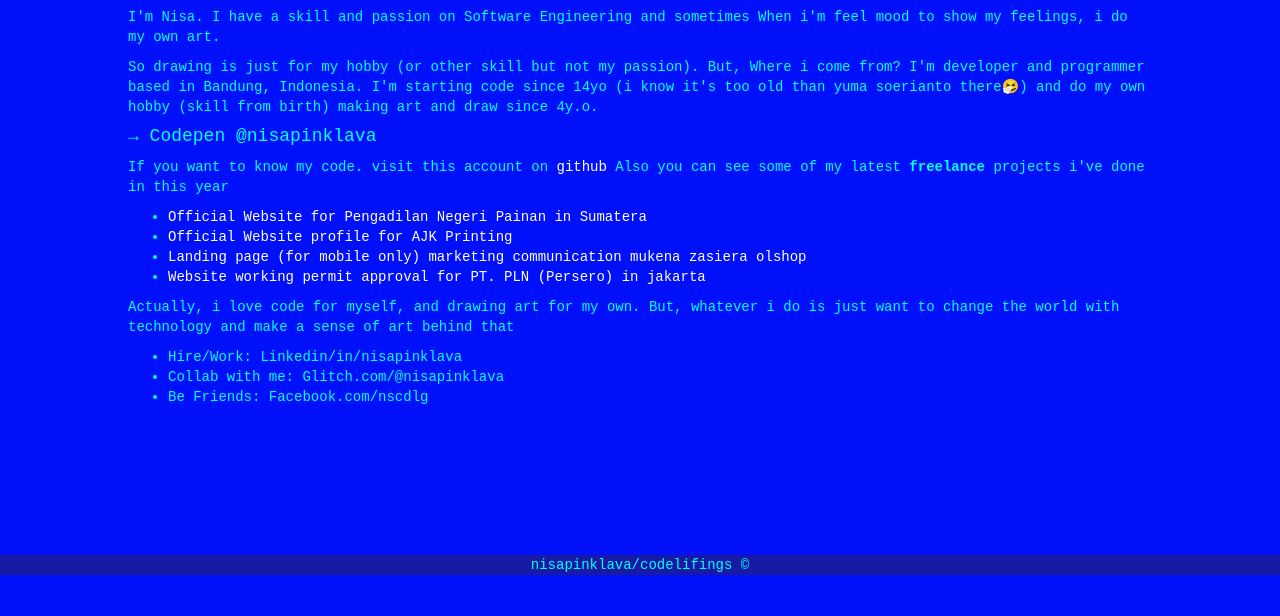
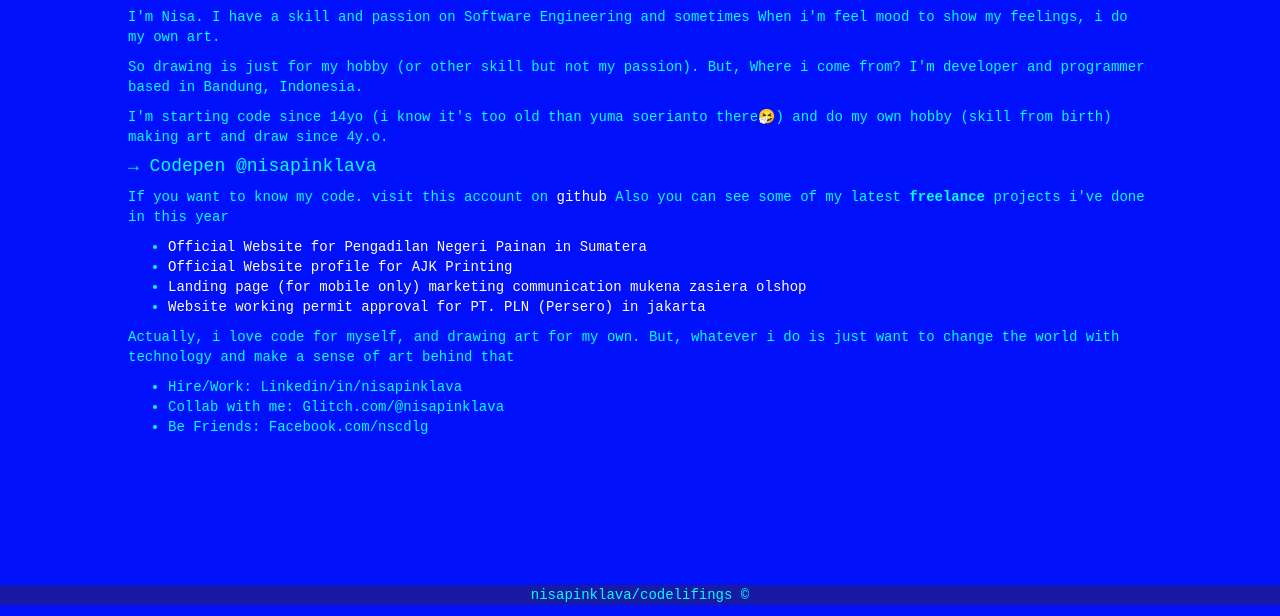
Before and after one commit to nisacodelifings/CYAN, a plain HTML site: page index.html in a window 1280 px wide. Shown: the part 184-800 px from the top of the page. Drawn offline with nearby package versions, Linux system fonts and the light colour scheme.

Commit message:
Update index.html

```diff
--- a/index.html
+++ b/index.html
@@ -26,7 +26,7 @@
          <!-- judul -->
          <h2>Hi, There!</h2>
          <p>I'm Nisa. I have a skill and passion on Software Engineering and sometimes When i'm feel mood to show my feelings, i do my own art. </P><p>So drawing is just for my hobby (or other skill but not my passion). But,
-Where i come from? I'm developer and programmer based in Bandung, Indonesia. I'm starting code since 14yo (i know it's too old than yuma soerianto there🤧) and do my own hobby (skill from birth) making art and draw since 4y.o.</p>
+Where i come from? I'm developer and programmer based in Bandung, Indonesia.</p> <p>I'm starting code since 14yo (i know it's too old than yuma soerianto there🤧) and do my own hobby (skill from birth) making art and draw since 4y.o.</p>
       </section>
       <section>
          <h4 style="color: cyan">→ Codepen @nisapinklava</h4>
```
